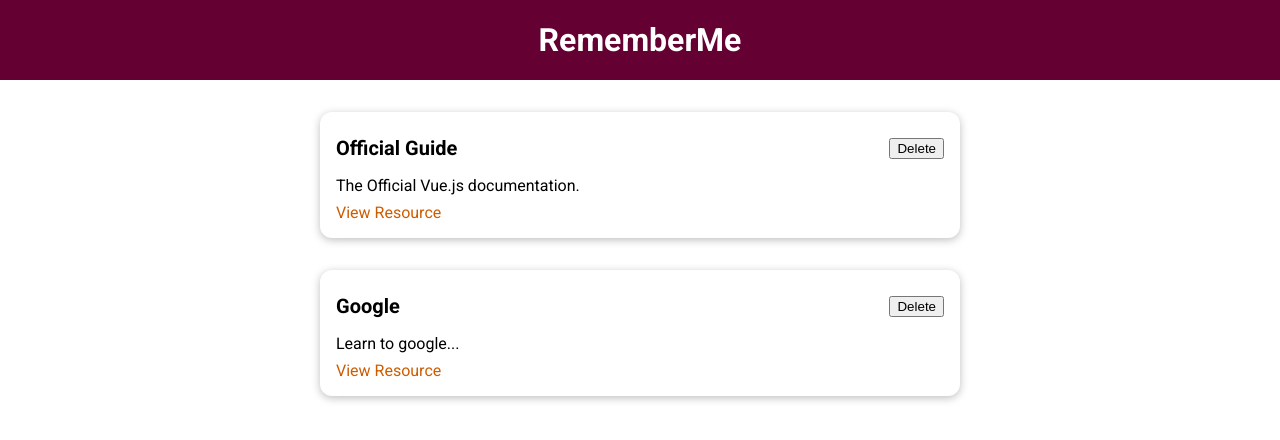
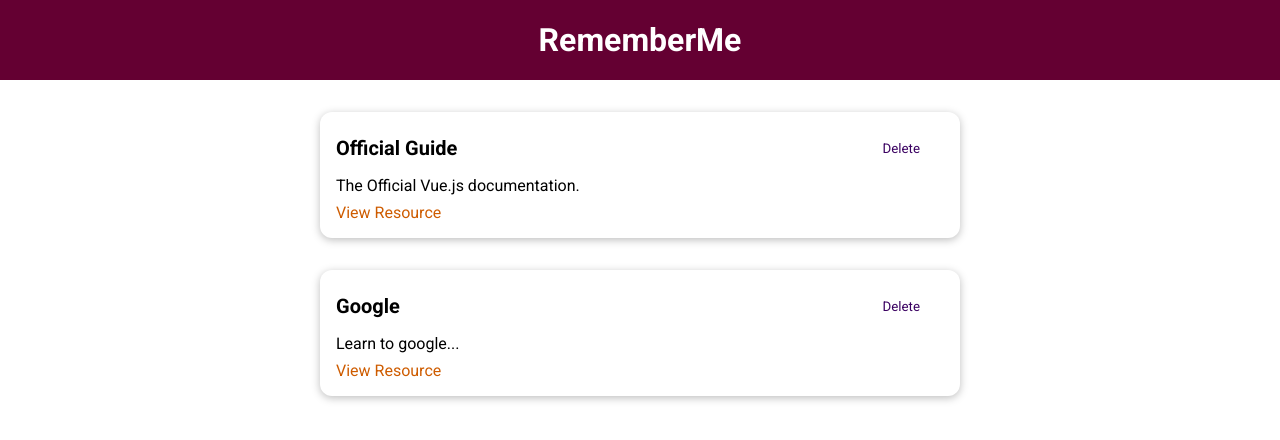
Before and after one commit to LinGaOscar/Vue_Complete_Guide, a Vue app in the folder 10-course-project-resourses-app/prj-cmp-01-starting-setup/: page / in a window 1280 px wide. Shown: the top 440 px of the page. Built offline with nearby package versions, Linux system fonts and the light colour scheme.

Commit message:
BaseButton

```diff
--- /dev/null
+++ b/10-course-project-resourses-app/prj-cmp-01-starting-setup/src/components/UI/BaseButton.vue
@@ -0,0 +1,40 @@
+<template>
+  <button :type="type" :class="mode">
+    <slot></slot>
+  </button>
+
+</template>
+
+<script>
+export default {
+  props: ['type','mode']
+}
+</script>
+
+<style scoped>
+button {
+  padding: 0.75rem 1.5rem;
+  font-family: inherit;
+  background-color: #3a0061;
+  border: 1px solid #3a0061;
+  color: white;
+  cursor: pointer;
+}
+
+button:hover,
+button:active {
+  background-color: #270041;
+  border-color: #270041;
+}
+
+.flat {
+  background-color: transparent;
+  color: #3a0061;
+  border: none;
+}
+
+.flat:hover,
+.flat:active {
+  background-color: #edd2ff;
+}
+</style>
--- a/10-course-project-resourses-app/prj-cmp-01-starting-setup/src/components/learning-resources/LearningResource.vue
+++ b/10-course-project-resourses-app/prj-cmp-01-starting-setup/src/components/learning-resources/LearningResource.vue
@@ -3,7 +3,7 @@
     <base-card>
       <header>
         <h3>{{ title }}</h3>
-        <button>Delete</button>
+        <base-button mode="flat">Delete</base-button>
       </header>
       <p>{{ description }}</p>
       <nav>
@@ -14,7 +14,9 @@
 </template>
 
 <script>
+import BaseButton from "@/components/UI/BaseButton";
 export default {
+  components: {BaseButton},
   props: {
     title: String, description: String, link: String
   }
--- a/10-course-project-resourses-app/prj-cmp-01-starting-setup/src/main.js
+++ b/10-course-project-resourses-app/prj-cmp-01-starting-setup/src/main.js
@@ -1,7 +1,9 @@
 import {createApp} from 'vue';
 import App from "@/App";
 import BaseCard from "@/components/UI/BaseCard"
+import BaseButton from "@/components/UI/BaseButton";
 
 const app = createApp(App)
 app.component('base-card', BaseCard);
+app.component('base-button', BaseButton);
 app.mount('#app');
```
